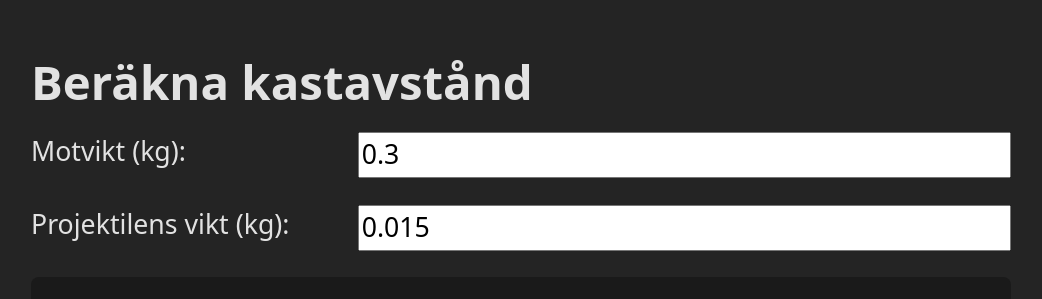
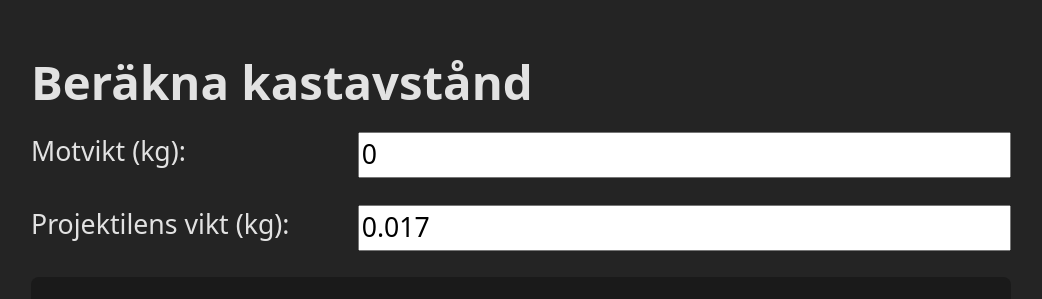
Before and after one commit to jensadev/mousserande-katapult, a React (Vite) app: page / in a window 1280 px wide. Shown: the part 3542-3841 px from the top of the page, without its empty margins (119-1161 px from the left). Built offline with nearby package versions, Linux system fonts and the light colour scheme.

Commit message:
validate input weights in Form component; update default values and improve error handling

```diff
--- a/src/components/Form.tsx
+++ b/src/components/Form.tsx
@@ -1,52 +1,76 @@
-import {useState} from 'react'
+import { useState } from 'react';
 
 function Form() {
-  const [counterWeight, setCounterWeight] = useState('0.3')
-  const [ballWeight, setBallWeight] = useState('0.015')
-  const [result, setResult] = useState('')
+  const [counterWeight, setCounterWeight] = useState('0');
+  const [ballWeight, setBallWeight] = useState('0.017');
+  const [result, setResult] = useState('');
+  const [error, setError] = useState('');
 
   const calculateDistance = () => {
-    const g = 9.82 // Gravitation
-    const h1 = 0.08 // Height of counterweight drop
-    const h2 = 0.42 // Height of projectile release
+    const g = 9.82; // Gravitation
+    const h1 = 0.08; // Height of counterweight drop
+    const h2 = 0.42; // Height of projectile release
 
-    const lk = 0.3 // Length of counterweight arm
-    const lv = 0.04 // Length of projectile arm
-    const M = lk / lv // Mass ratio
+    const lk = 0.3; // Length of counterweight arm
+    const lv = 0.04; // Length of projectile arm
+    const M = lk / lv; // Mass ratio
 
-    const CW = parseFloat(counterWeight)
-    const BW = parseFloat(ballWeight)
+    const CW = parseFloat(counterWeight);
+    const BW = parseFloat(ballWeight);
 
-    const vv = Math.sqrt((CW * g * h1 - BW * g * h2) * 2 / (CW + BW * M * M))
+    if (isNaN(CW) || isNaN(BW) || CW <= 0 || BW <= 0) {
+      setError('Please enter valid positive numbers for both weights.');
+      setResult('');
+      return;
+    }
 
-    const vk = vv * M
-    const a = 0.7853981633974
-    const h = 0.43
+    setError('');
 
-    const t = vk * Math.sin(a) / g + Math.sqrt((vk * Math.sin(a) / g) ** 2 + 2 * h / g)
+    const vv = Math.sqrt((CW * g * h1 - BW * g * h2) * 2 / (CW + BW * M * M));
 
-    const s = vk * t * Math.cos(a)
+    const vk = vv * M;
+    const a = 0.7853981633974;
+    const h = 0.43;
+
+    const t = vk * Math.sin(a) / g + Math.sqrt((vk * Math.sin(a) / g) ** 2 + 2 * h / g);
+
+    const s = vk * t * Math.cos(a);
     setResult(`Kastavståndet är ${s.toFixed(2)} meter.`);
   };
 
   return (
     <section className="region flow">
-
       <h3>Beräkna kastavstånd</h3>
       <form id="trebuchetForm" className="throw-form flow">
         <div className="input-group">
-          <label htmlFor="weight">Motvikt (kg):</label>
-          <input type="number" id="weight" name="weight" value={counterWeight} onChange={(e) => setCounterWeight(e.target.value)} required />
+          <label htmlFor="counterWeight">Motvikt (kg):</label>
+          <input
+            type="number"
+            id="counterWeight"
+            name="counterWeight"
+            value={counterWeight}
+            onChange={(e) => setCounterWeight(e.target.value)}
+            required
+          />
         </div>
         <div className="input-group">
-          <label htmlFor="weight">Projektilens vikt (kg):</label>
-          <input type="number" id="weight" name="weight" value={ballWeight} onChange={(e) => setBallWeight(e.target.value)} required />
+          <label htmlFor="ballWeight">Projektilens vikt (kg):</label>
+          <input
+            type="number"
+            id="ballWeight"
+            name="ballWeight"
+            value={ballWeight}
+            readOnly
+          />
         </div>
-        <button type="button" onClick={calculateDistance} className='button'>Beräkna</button>
+        <button type="button" onClick={calculateDistance} className="button">
+          Beräkna
+        </button>
       </form>
+      {error && <p className="error">{error}</p>}
       <p id="result">{result}</p>
     </section>
-  )
+  );
 }
 
-export default Form
+export default Form;
```
